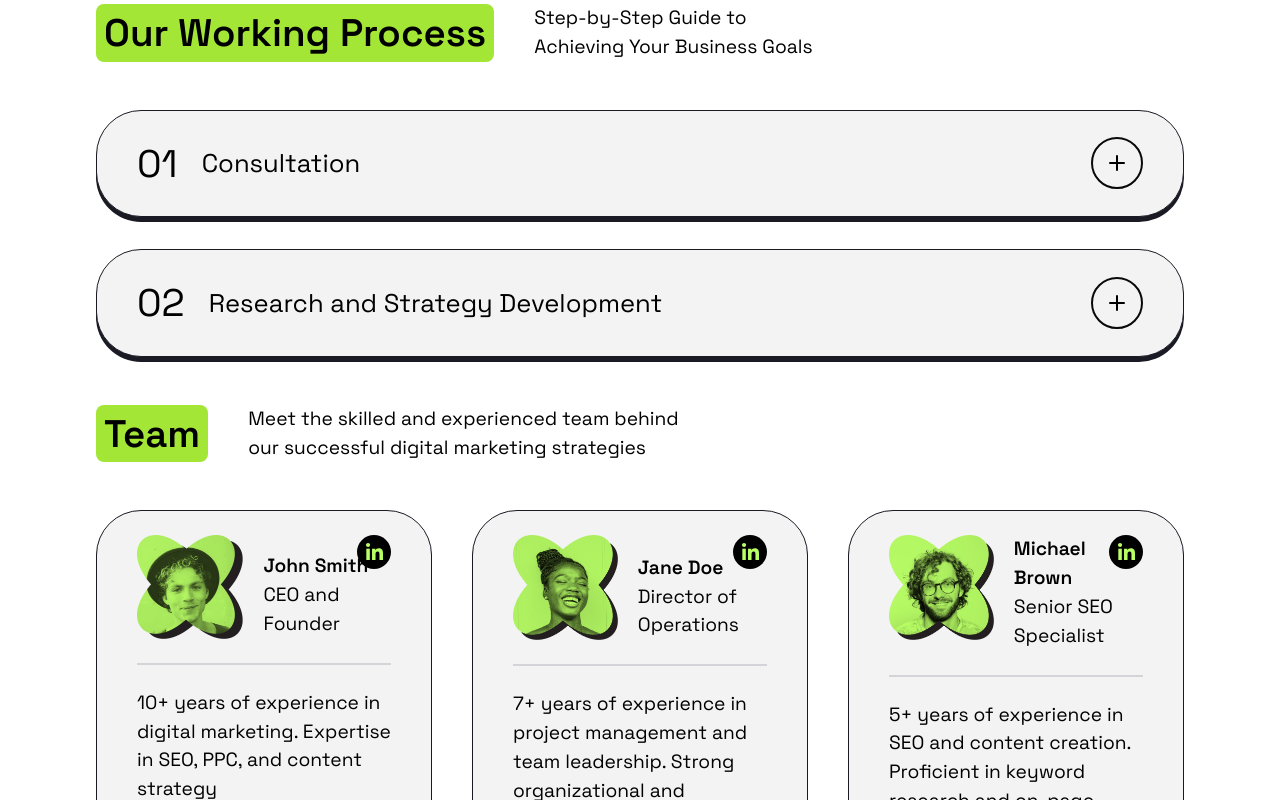
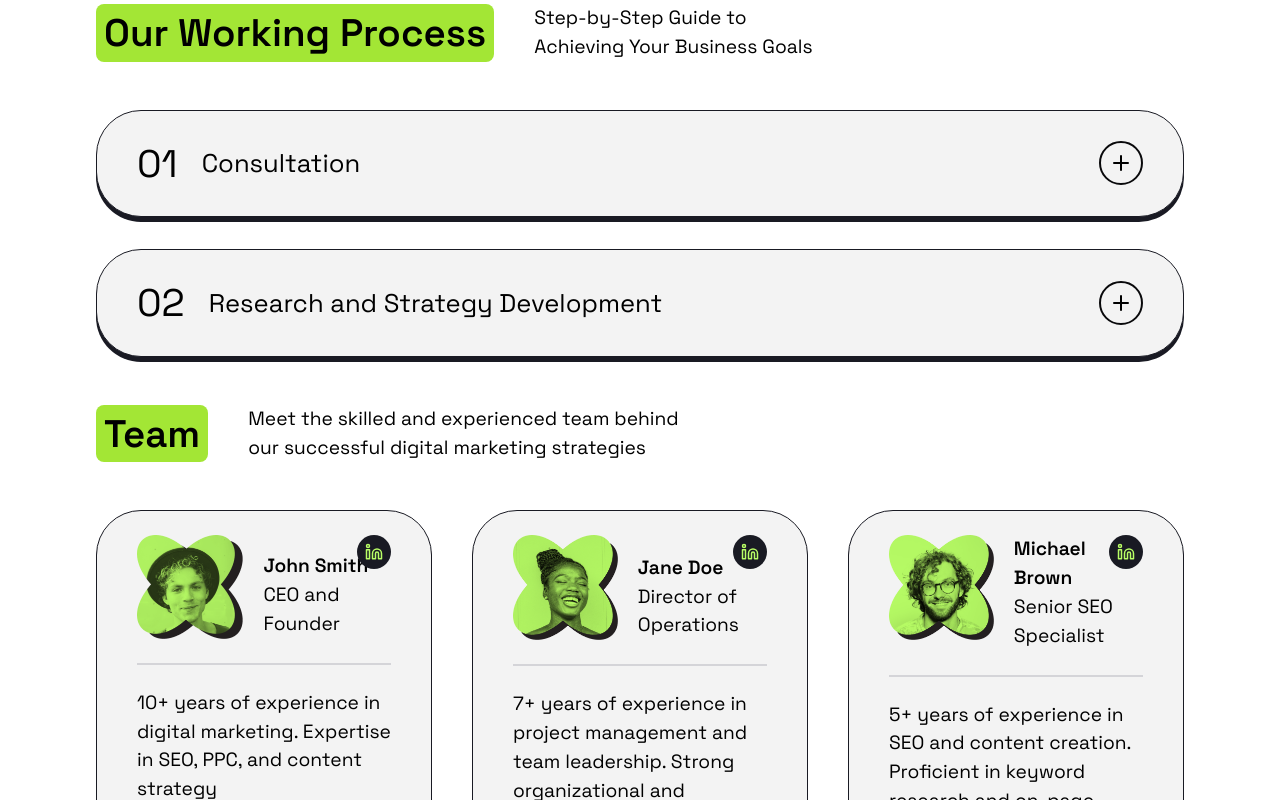
Before and after one commit to LucasMCFidelis/Positivus-Landing-Page, a React (Vite) app: page / in a window 1280 px wide. Shown: the part 3140-3940 px from the top of the page. Built offline with nearby package versions, Linux system fonts and the light colour scheme; what @savvywombat/tailwindcss-grid-areas would draw is missing.

Commit message:
Micro ajustes nos botões com rounded full

```diff
--- a/src/components/button.tsx
+++ b/src/components/button.tsx
@@ -1,5 +1,6 @@
-import { ButtonHTMLAttributes, ElementType, ReactNode } from "react"
+import { ButtonHTMLAttributes, ReactNode } from "react"
 import { tv } from "tailwind-variants"
+import clsx from "clsx"
 
 interface ButtonProps extends ButtonHTMLAttributes<HTMLButtonElement> {
   text?: string,
@@ -8,7 +9,7 @@ interface ButtonProps extends ButtonHTMLAttributes<HTMLButtonElement> {
   children?: ReactNode
 }
 
-export function Button({ text, colorBG, rounded, children, ...rest }: ButtonProps) {
+export function Button({ text, colorBG, rounded, children, className, ...rest }: ButtonProps) {
   const button = tv({
     base:`w-full lg:w-fit text-xl text-paragraph-mobile lg:text-paragraph-desktop`,
     variants: {
@@ -20,7 +21,7 @@ export function Button({ text, colorBG, rounded, children, ...rest }: ButtonProp
       },
       rounded: {
         sm: 'rounded-xl py-5 px-8 ',
-        full: 'rounded-full p-3'
+        full: 'rounded-full p-2'
       }
     },
     defaultVariants: {
@@ -31,7 +32,7 @@ export function Button({ text, colorBG, rounded, children, ...rest }: ButtonProp
   return (
     <button
       {...rest}
-      className={button({ color: colorBG, rounded: rounded })}
+      className={clsx(button({ color: colorBG, rounded: rounded }), className)}
     >
       {text}
       {children}
--- a/src/components/sectionPage/SectionTeam.tsx
+++ b/src/components/sectionPage/SectionTeam.tsx
@@ -1,3 +1,4 @@
+import { Linkedin } from "lucide-react";
 import { paragraph } from "../../app";
 import { Button } from "../button";
 import { Card } from "../cards";
@@ -15,12 +16,9 @@ const TeamCard = ({ name, position, pathImage, altImage, resumePerson }: TeamCar
         <div className="flex items-end gap-5">
             <img src={pathImage} alt={altImage} className="self-start" />
             <div className="w-full h-full flex flex-col justify-between relative">
-                <svg className="absolute top-0 right-0" width="34" height="34" viewBox="0 0 34 34" fill="none" xmlns="http://www.w3.org/2000/svg">
-                    <circle cx="17" cy="17" r="17" fill="black" />
-                    <path d="M9.31776 25H12.8131V13.6844H9.31776V25Z" fill="#B9FF66" />
-                    <path d="M9 10.0719C9 11.1875 9.90031 12.0906 11.0654 12.0906C12.1776 12.0906 13.0779 11.1875 13.0779 10.0719C13.0779 8.95625 12.1776 8 11.0654 8C9.90031 8 9 8.95625 9 10.0719Z" fill="#B9FF66" />
-                    <path d="M22.4517 25H26V18.7844C26 15.7562 25.3115 13.3656 21.7632 13.3656C20.0685 13.3656 18.9034 14.3219 18.4268 15.225H18.3738V13.6844H15.0374V25H18.5327V19.4219C18.5327 17.9344 18.7975 16.5 20.6511 16.5C22.4517 16.5 22.4517 18.2 22.4517 19.475V25Z" fill="#B9FF66" />
-                </svg>
+                <Button colorBG={"dark"} rounded="full" className="absolute top-0 right-0" >
+                    <Linkedin color="#B9FF66" size={18}/>
+                </Button>
                 <div className="flex-1 flex items-end">
                     <p className={`${paragraph({ size: "full", alignTextMobile:"left" })}`}><span className="font-semibold">{name}</span> <br /> {position}</p>
                 </div>
```
